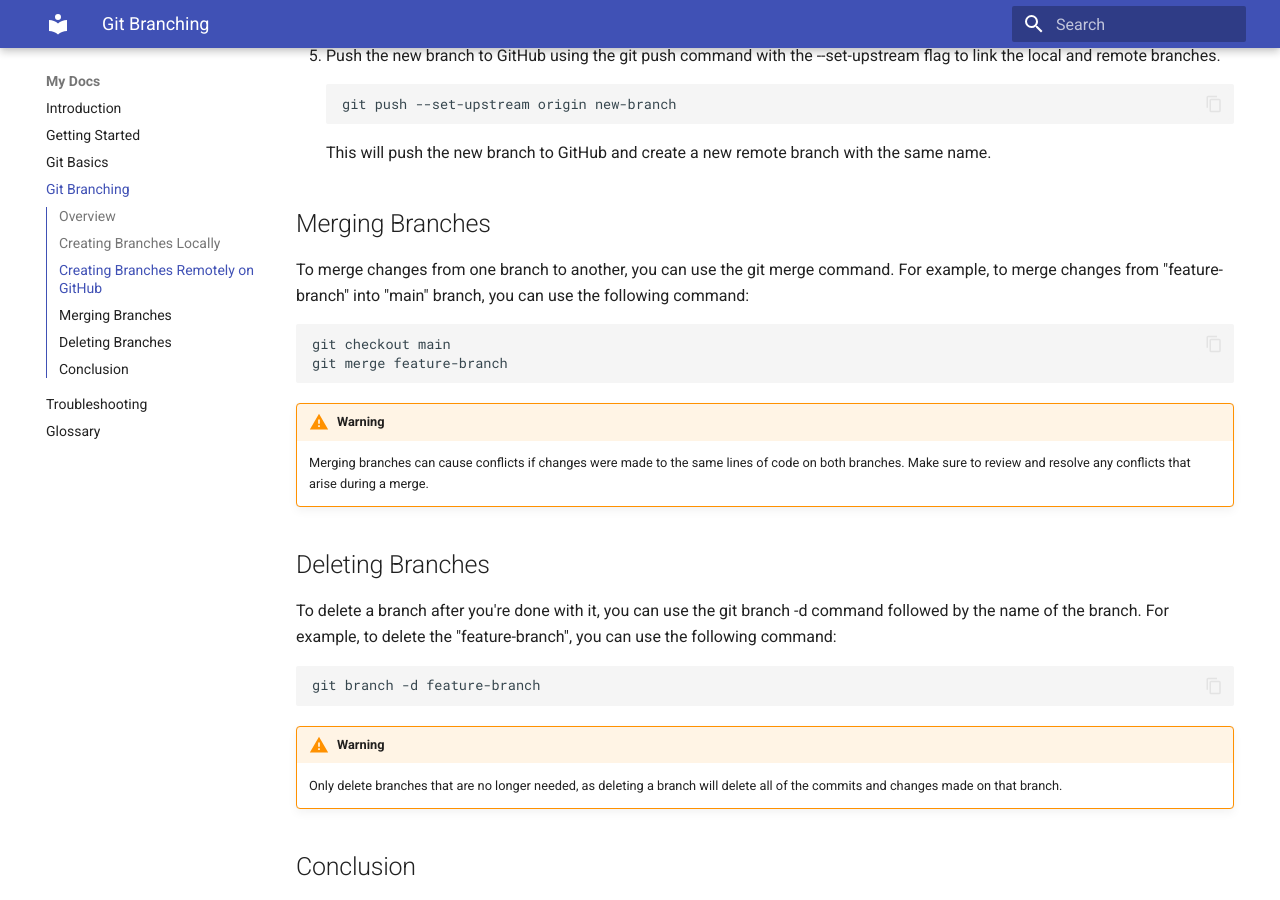
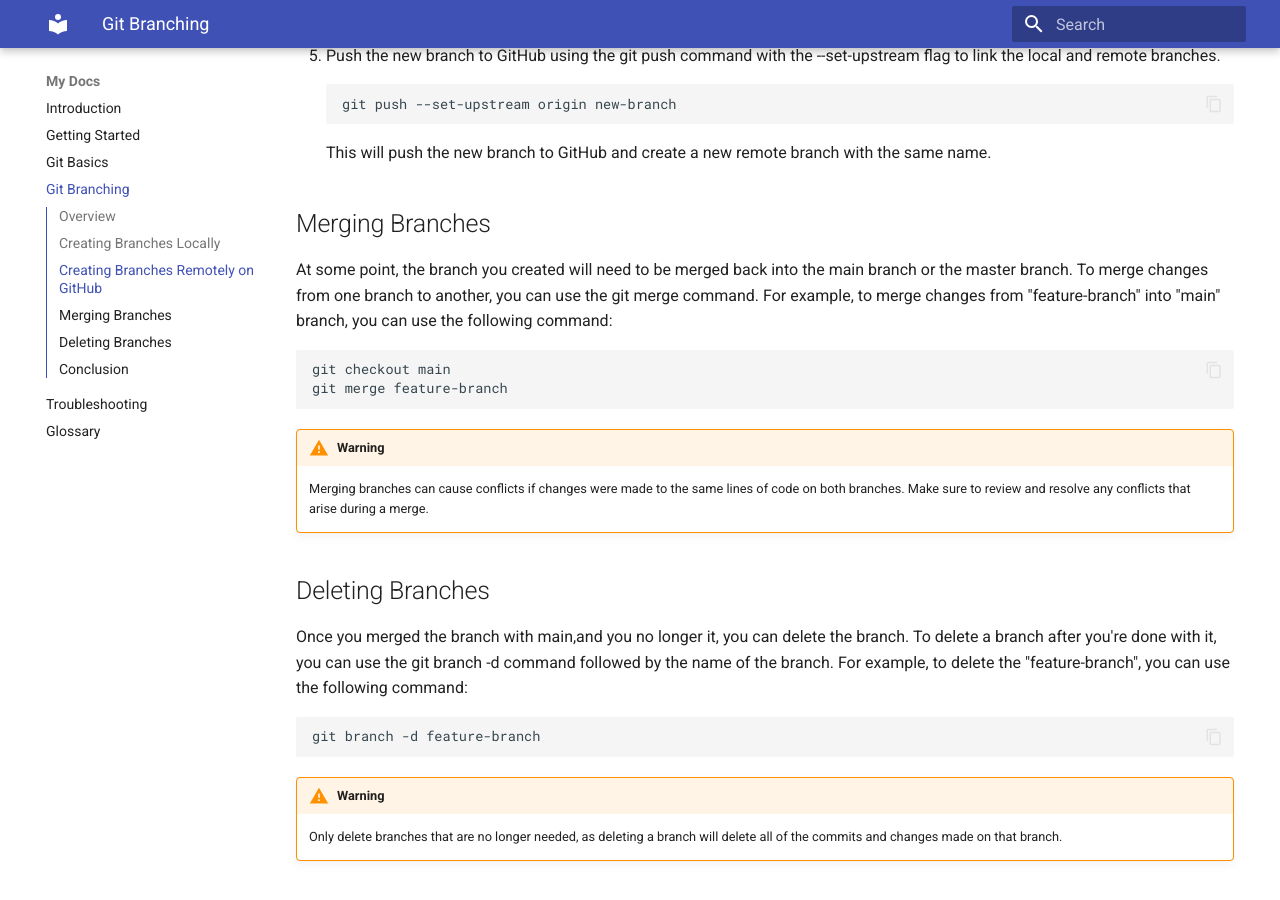
Before and after one commit to npaik/Comm-Docs-Project-Alx-Tony, an MkDocs documentation site: the page built from docs/task3.md, in a window 1280 px wide and 900 px high, scrolled down 2201 px. Built offline with MkDocs 1.6.1 and Material for MkDocs 9.7.7, drawn with Linux system fonts in a browser that asks for light colours.

Commit message:
add the reasons to run delete and merge commands

````diff
--- a/docs/task3.md
+++ b/docs/task3.md
@@ -85,6 +85,7 @@ This will create a new branch called new-branch at the current HEAD (the most re
 This will push the new branch to GitHub and create a new remote branch with the same name.
 
 ## Merging Branches
+At some point, the branch you created will need to be merged back into the main branch or the master branch.
 To merge changes from one branch to another, you can use the git merge command. For example, to merge changes from "feature-branch" into "main" branch, you can use the following command:
  ```
  git checkout main
@@ -94,6 +95,7 @@ To merge changes from one branch to another, you can use the git merge command.
     Merging branches can cause conflicts if changes were made to the same lines of code on both branches. Make sure to review and resolve any conflicts that arise during a merge.
 
 ## Deleting Branches
+Once you merged the branch with main,and you no longer it, you can delete the branch.
 To delete a branch after you're done with it, you can use the git branch -d command followed by the name of the branch. For example, to delete the "feature-branch", you can use the following command:
  ```
  git branch -d feature-branch
````
